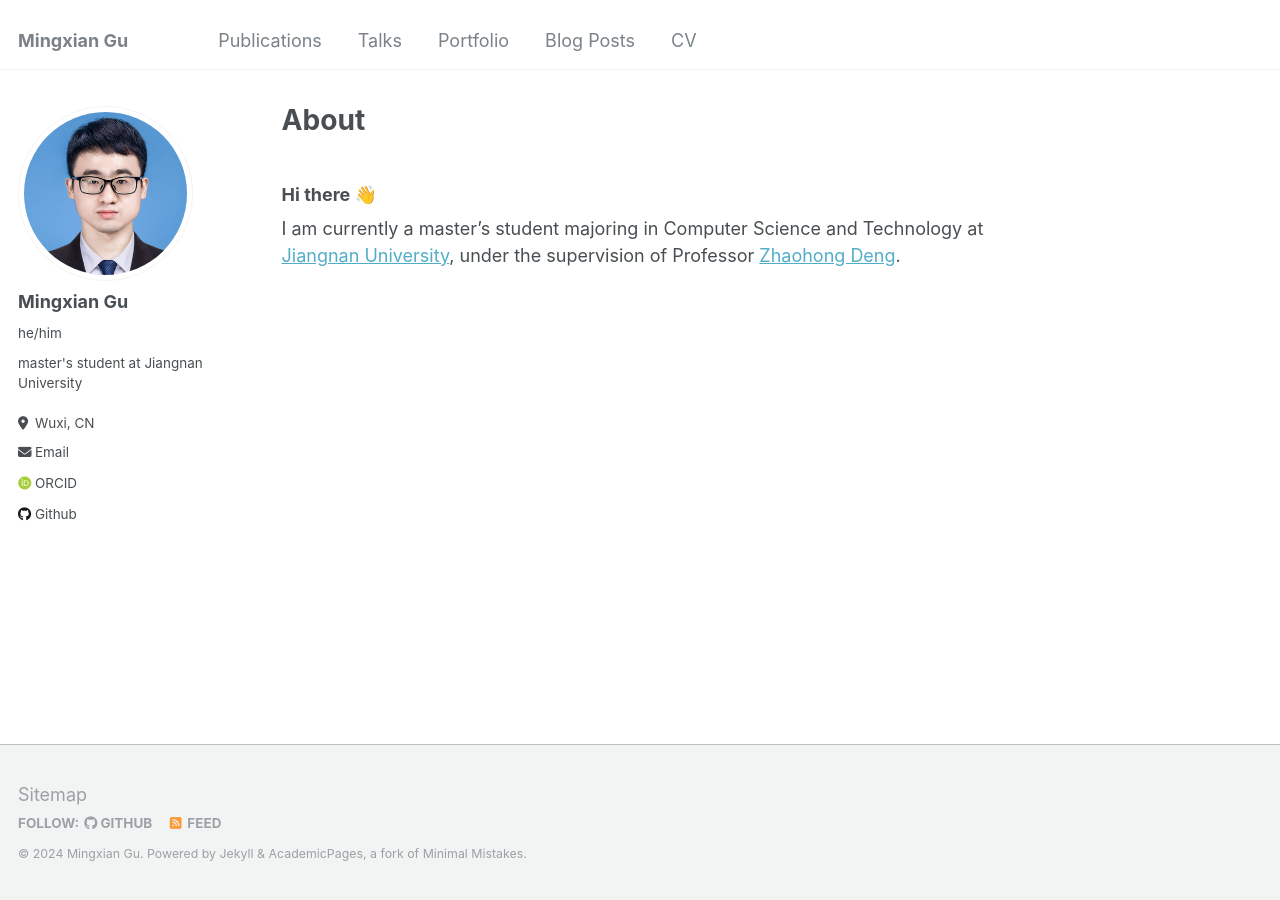
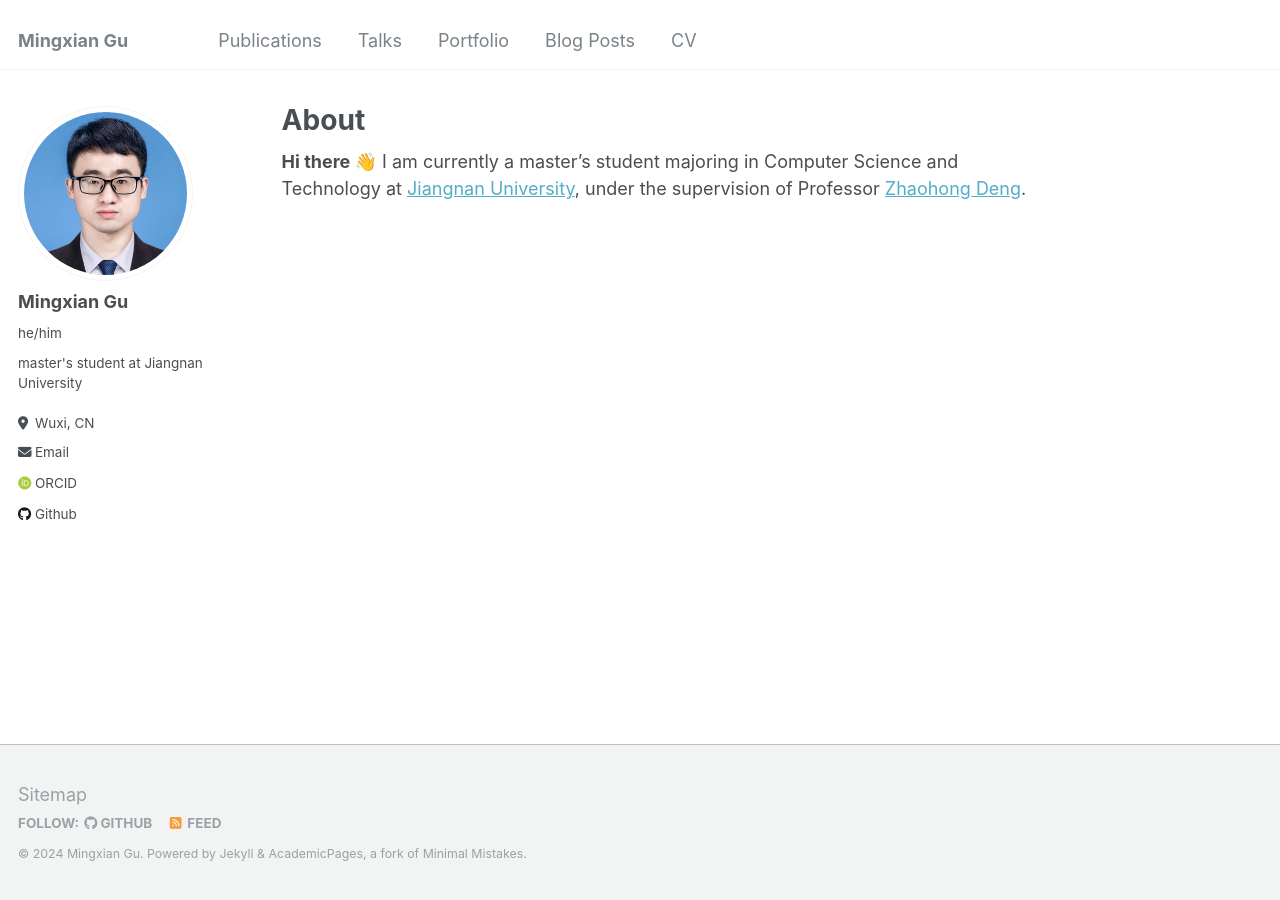
Before and after one commit to 0x7C08/0x7C08.github.io, a Jekyll site: the page built from _pages/about.md, in a window 1280 px wide. Built offline with Jekyll 4.4.1, drawn with Linux system fonts in a browser that asks for light colours; some web fonts are replaced.

```diff
--- a/_pages/about.md
+++ b/_pages/about.md
@@ -6,6 +6,6 @@ redirect_from:
   - /about/
   - /about.html
 ---
-### Hi there 👋
 
+**Hi there 👋**
 I am currently a master's student majoring in Computer Science and Technology at [Jiangnan University](https://www.jiangnan.edu.cn/), under the supervision of Professor [Zhaohong Deng](http://ai.jiangnan.edu.cn/info/1013/1548.htm).
```
